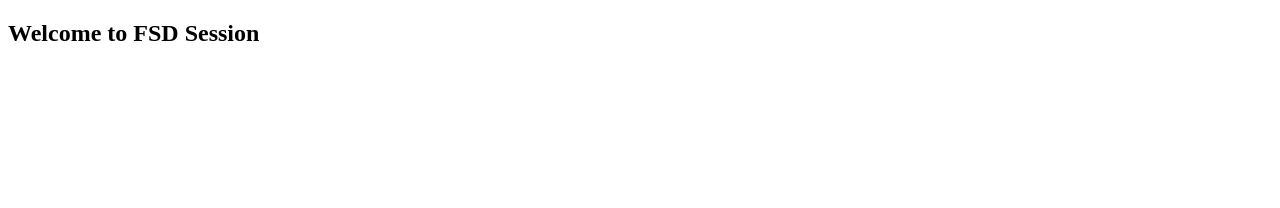
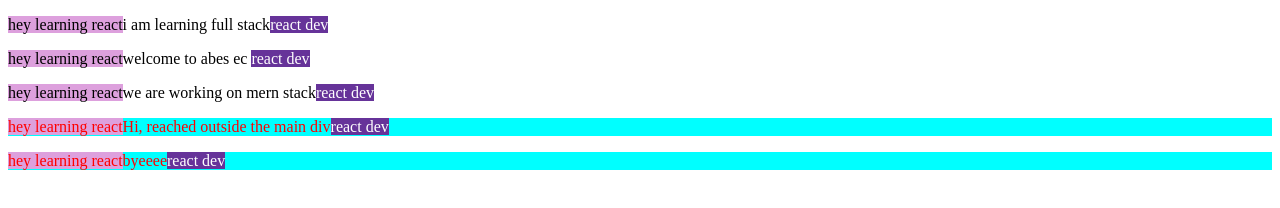
Before and after one commit to mishthijagga/FSDITCREACT, a plain HTML site: page index.html in a window 1280 px wide. Drawn offline with Linux system fonts and the light colour scheme.

Commit message:
div is created

```diff
--- a/index.html
+++ b/index.html
@@ -4,8 +4,22 @@
     <meta charset="UTF-8">
     <meta name="viewport" content="width=device-width, initial-scale=1.0">
     <title>Document</title>
+    <link rel="stylesheet" href="style.css">
 </head>
 <body>
-    <h2>Welcome to FSD Session</h2>
+    <!-- <h2 id="heading">Welcome to FSD Session</h2>
+    <p>Hi, react use the virtual DDM for fast access</p>
+    <h3 id="heading">Hi, angular is also used for frontend</h3> -->
+    <p>i am learning full stack</p>
+    <div>
+<p>welcome to abes ec </p>
+<span>
+    <p>we are working on mern stack</p>
+</span>
+    </div>
+    <p>Hi, reached outside the main div</p>
+
+    <p>byeeee</p>
+
 </body>
 </html>
--- /dev/null
+++ b/style.css
@@ -0,0 +1,37 @@
+/* body{
+    background-color: brown;
+} */
+ /* h2,p,h3{
+
+    background-color: violet
+
+     }
+     #heading{
+        font-family: 'Franklin Gothic Medium', 'Arial Narrow', Arial, sans-serif;
+        font-size: xx-large;
+     } */
+      div~p{
+        background-color: aqua;
+        color: red;
+      }
+      p:hover{
+        background-color: cadetblue;
+        font-size: small;
+        color: chocolate;
+      }
+      p::after{
+        content: "react dev";
+        background-color: rebeccapurple;
+        color: white;
+      }
+      p::before{
+        content: "hey learning react";
+        background-color: plum;
+      }
+      p::selection{
+        background-color: chartreuse;
+      }
+      p:nth-child(2){
+        background-color: black;
+      }
+      /* div p:nth-of-type(1) */
```
